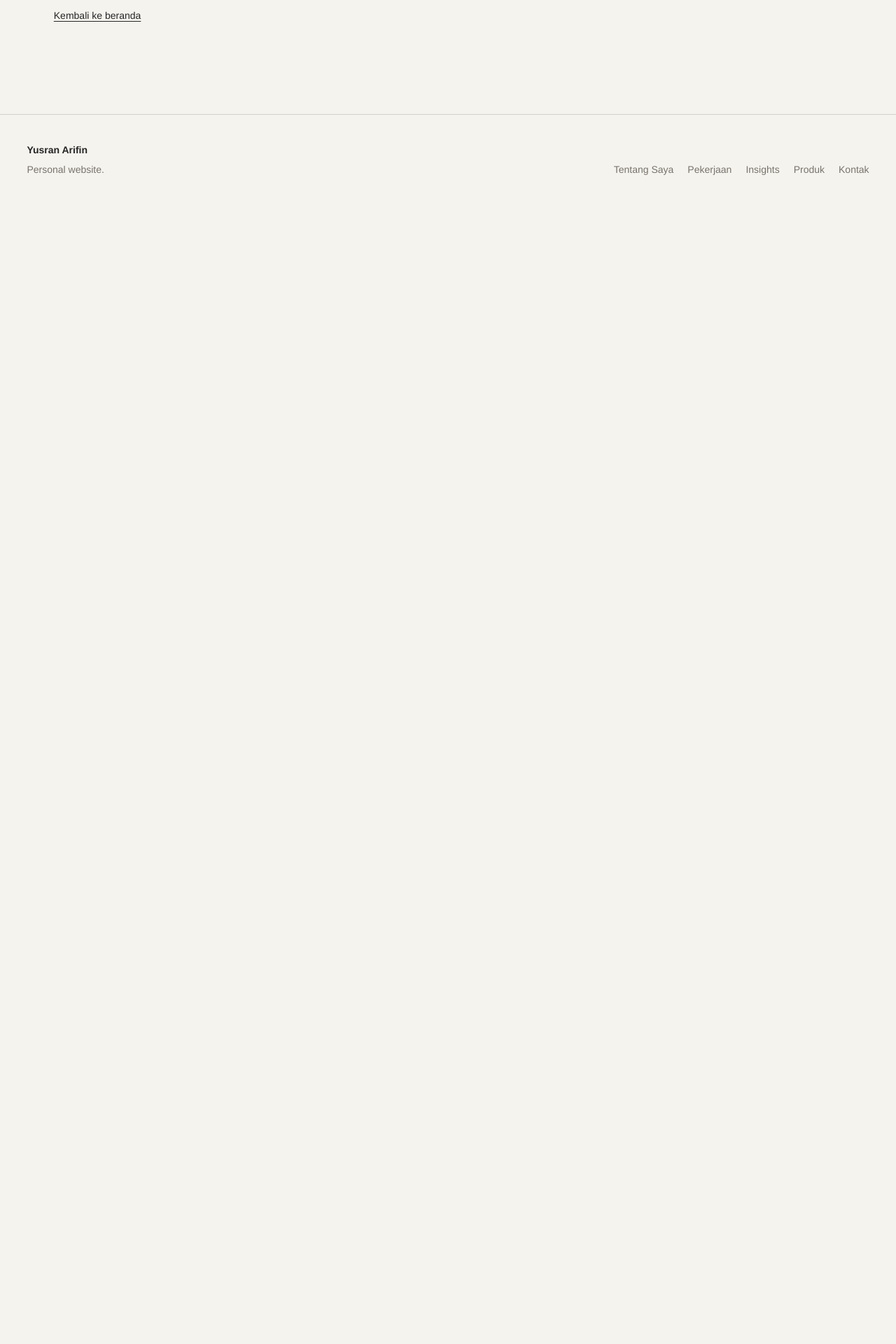
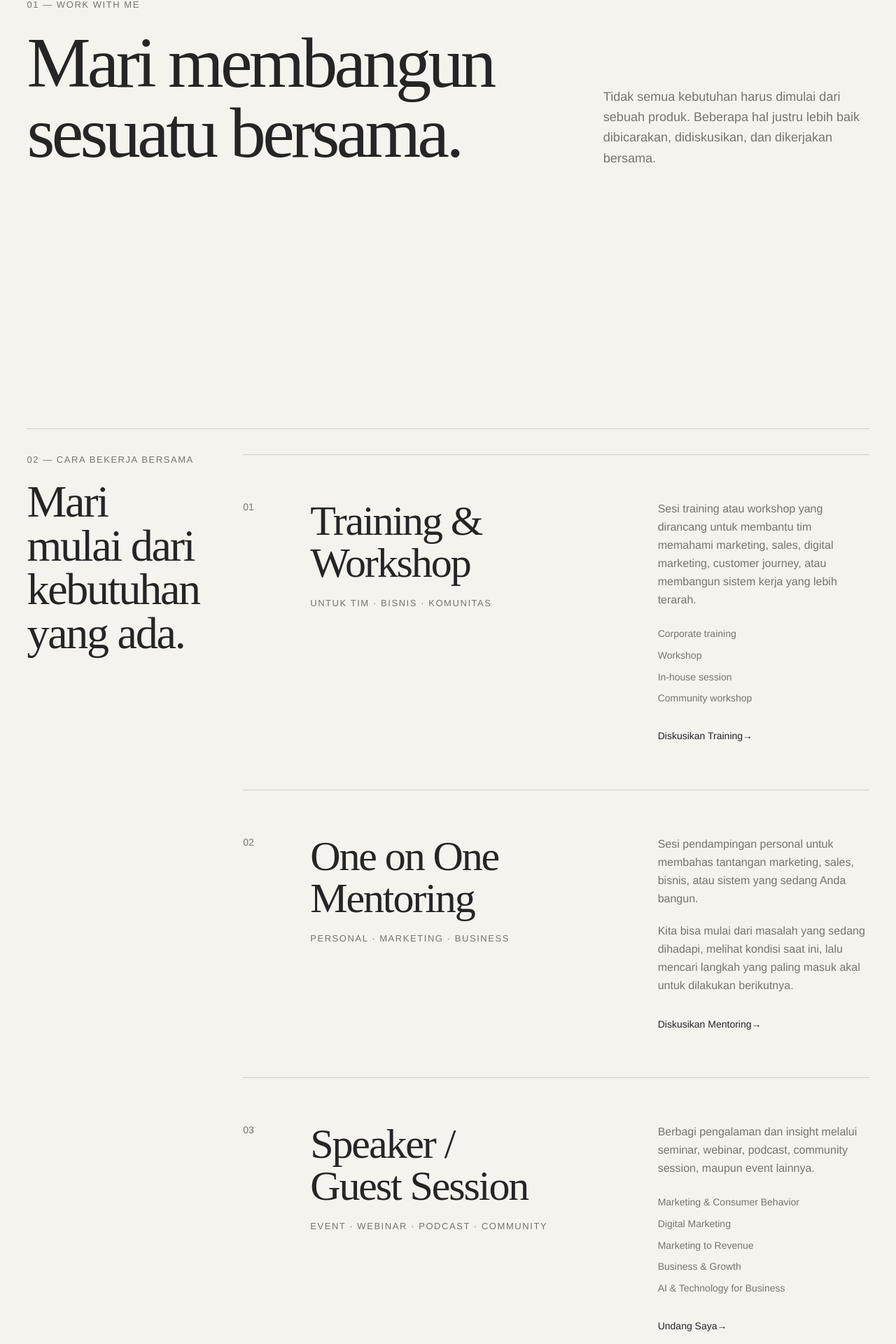
Before and after one commit to yusranar2814-cmd/yusranarifin-website, a Next.js app: page /work-with-me in a window 1280 px wide. Before the commit this address had no page. Shown: the part 317-2237 px from the top of the page at 70% size. Before the commit the page ends 800 px from the top, so only its background shows below. Built offline with nearby package versions, Linux system fonts and the light colour scheme.

Commit message:
Add work with me page

```diff
--- a/app/sitemap.ts
+++ b/app/sitemap.ts
@@ -2,7 +2,7 @@ import type { MetadataRoute } from "next";
 import { siteConfig } from "@/lib/constants";
 
 export default function sitemap(): MetadataRoute.Sitemap {
-  const routes = ["", "/tentang", "/pekerjaan", "/insights", "/produk", "/kontak"];
+  const routes = ["", "/tentang", "/pekerjaan", "/insights", "/produk", "/work-with-me", "/kontak"];
 
   return routes.map((route) => ({
     url: `${siteConfig.url}${route}`,
--- /dev/null
+++ b/app/work-with-me/page.tsx
@@ -0,0 +1,152 @@
+import type { Metadata } from "next";
+import Link from "next/link";
+import { Container } from "@/components/ui/container";
+import { Heading } from "@/components/ui/heading";
+import { Section } from "@/components/ui/section";
+import { createMetadata } from "@/lib/metadata";
+
+export const metadata: Metadata = createMetadata({
+  title: "Work With Me",
+  description: "Kesempatan untuk bekerja bersama Yusran melalui training, mentoring, speaking, dan kolaborasi.",
+  path: "/work-with-me",
+});
+
+type Opportunity = {
+  number: string;
+  title: string;
+  category: string;
+  description: string;
+  additionalDescription?: string;
+  details?: readonly string[];
+  cta: string;
+};
+
+const opportunities: readonly Opportunity[] = [
+  {
+    number: "01",
+    title: "Training & Workshop",
+    category: "Untuk Tim · Bisnis · Komunitas",
+    description:
+      "Sesi training atau workshop yang dirancang untuk membantu tim memahami marketing, sales, digital marketing, customer journey, atau membangun sistem kerja yang lebih terarah.",
+    details: ["Corporate training", "Workshop", "In-house session", "Community workshop"],
+    cta: "Diskusikan Training",
+  },
+  {
+    number: "02",
+    title: "One on One Mentoring",
+    category: "Personal · Marketing · Business",
+    description: "Sesi pendampingan personal untuk membahas tantangan marketing, sales, bisnis, atau sistem yang sedang Anda bangun.",
+    additionalDescription:
+      "Kita bisa mulai dari masalah yang sedang dihadapi, melihat kondisi saat ini, lalu mencari langkah yang paling masuk akal untuk dilakukan berikutnya.",
+    cta: "Diskusikan Mentoring",
+  },
+  {
+    number: "03",
+    title: "Speaker / Guest Session",
+    category: "Event · Webinar · Podcast · Community",
+    description: "Berbagi pengalaman dan insight melalui seminar, webinar, podcast, community session, maupun event lainnya.",
+    details: [
+      "Marketing & Consumer Behavior",
+      "Digital Marketing",
+      "Marketing to Revenue",
+      "Business & Growth",
+      "AI & Technology for Business",
+    ],
+    cta: "Undang Saya",
+  },
+  {
+    number: "04",
+    title: "Collaboration",
+    category: "Brand · Business · Community · Project",
+    description: "Terbuka untuk kolaborasi yang relevan dengan marketing, bisnis, digital product, teknologi, maupun community.",
+    additionalDescription:
+      "Bisa berupa campaign, project, content collaboration, knowledge sharing, atau bentuk kerja sama lainnya.",
+    cta: "Mari Diskusikan",
+  },
+] as const;
+
+export default function WorkWithMePage() {
+  return (
+    <>
+      <Section contained={false} className="flex min-h-[calc(100svh-4.5rem)] items-center overflow-hidden">
+        <Container>
+          <div className="grid gap-12 lg:grid-cols-12 lg:gap-8">
+            <div className="lg:col-span-8">
+              <p className="type-label">01 — Work With Me</p>
+              <Heading as="h1" className="type-display mt-6 max-w-5xl">
+                Mari membangun sesuatu bersama.
+              </Heading>
+            </div>
+            <p className="max-w-md self-end text-base leading-relaxed text-[color:var(--color-muted)] sm:text-lg lg:col-span-4">
+              Tidak semua kebutuhan harus dimulai dari sebuah produk. Beberapa hal justru lebih baik dibicarakan, didiskusikan, dan dikerjakan bersama.
+            </p>
+          </div>
+        </Container>
+      </Section>
+
+      <Section contained={false} aria-labelledby="opportunities-title">
+        <Container>
+          <div className="border-t border-[color:var(--color-border)] pt-7 lg:grid lg:grid-cols-12 lg:gap-8 lg:pt-9">
+            <div className="mb-10 lg:col-span-3 lg:mb-0">
+              <p className="type-label">02 — Cara bekerja bersama</p>
+              <Heading as="h2" className="type-title mt-5" id="opportunities-title">
+                Mari mulai dari kebutuhan yang ada.
+              </Heading>
+            </div>
+
+            <div className="lg:col-span-9">
+              <div className="border-t border-[color:var(--color-border)]">
+                {opportunities.map((opportunity) => (
+                  <article className="grid gap-5 border-b border-[color:var(--color-border)] py-9 sm:grid-cols-[3rem_minmax(0,1fr)] sm:gap-x-6 sm:py-12 lg:grid-cols-[4rem_minmax(0,1fr)_minmax(14rem,0.65fr)] lg:gap-x-8 lg:py-16" key={opportunity.number}>
+                    <p className="text-sm tabular-nums text-[color:var(--color-muted)]">{opportunity.number}</p>
+                    <div>
+                      <Heading as="h3" className="text-4xl leading-none sm:text-5xl lg:text-6xl">
+                        {opportunity.title}
+                      </Heading>
+                      <p className="type-label mt-5">{opportunity.category}</p>
+                    </div>
+                    <div className="sm:col-start-2 lg:col-start-3">
+                      <p className="text-base leading-relaxed text-[color:var(--color-muted)]">{opportunity.description}</p>
+                      {opportunity.additionalDescription ? (
+                        <p className="mt-5 text-base leading-relaxed text-[color:var(--color-muted)]">{opportunity.additionalDescription}</p>
+                      ) : null}
+                      {opportunity.details ? (
+                        <ul className="mt-6 space-y-2 text-sm leading-relaxed text-[color:var(--color-muted)]">
+                          {opportunity.details.map((detail) => (
+                            <li key={detail}>{detail}</li>
+                          ))}
+                        </ul>
+                      ) : null}
+                      <Link className="mt-8 inline-flex text-sm font-medium text-[color:var(--color-text)] transition-colors duration-[var(--duration-standard)] ease-[var(--ease-standard)] hover:text-[color:var(--color-olive)] motion-reduce:transition-none" href="/kontak">
+                        {opportunity.cta} <span aria-hidden="true">→</span>
+                      </Link>
+                    </div>
+                  </article>
+                ))}
+              </div>
+            </div>
+          </div>
+        </Container>
+      </Section>
+
+      <Section contained={false} className="bg-[color:var(--color-charcoal)] text-[color:var(--color-off-white)]" aria-labelledby="conversation-title">
+        <Container>
+          <div className="grid gap-10 lg:grid-cols-12 lg:gap-8">
+            <p className="text-sm font-medium uppercase tracking-[var(--tracking-label)] text-[color:color-mix(in_srgb,var(--color-off-white)_62%,transparent)] lg:col-span-3">Selanjutnya</p>
+            <div className="max-w-3xl lg:col-span-7">
+              <Heading as="h2" className="font-[family-name:var(--font-serif)] text-5xl leading-[var(--leading-tight)] tracking-[var(--tracking-heading)] text-[color:var(--color-off-white)] sm:text-6xl lg:text-7xl" id="conversation-title">
+                Punya sesuatu yang sedang dibangun?
+              </Heading>
+              <p className="mt-6 max-w-xl text-base leading-relaxed text-[color:color-mix(in_srgb,var(--color-off-white)_78%,transparent)] sm:text-lg">
+                Ceritakan sedikit tentang apa yang sedang Anda kerjakan atau masalah yang sedang Anda hadapi. Kita lihat apakah ada hal yang bisa saya bantu.
+              </p>
+              <Link className="mt-8 inline-flex min-h-[var(--control-height)] items-center justify-center bg-[color:var(--color-off-white)] px-5 text-sm font-medium text-[color:var(--color-charcoal)] transition-colors duration-[var(--duration-standard)] ease-[var(--ease-standard)] hover:bg-[color:var(--color-off-white)] hover:text-[color:var(--color-olive)] motion-reduce:transition-none" href="/kontak">
+                Mulai percakapan <span aria-hidden="true">→</span>
+              </Link>
+            </div>
+          </div>
+        </Container>
+      </Section>
+    </>
+  );
+}
```
